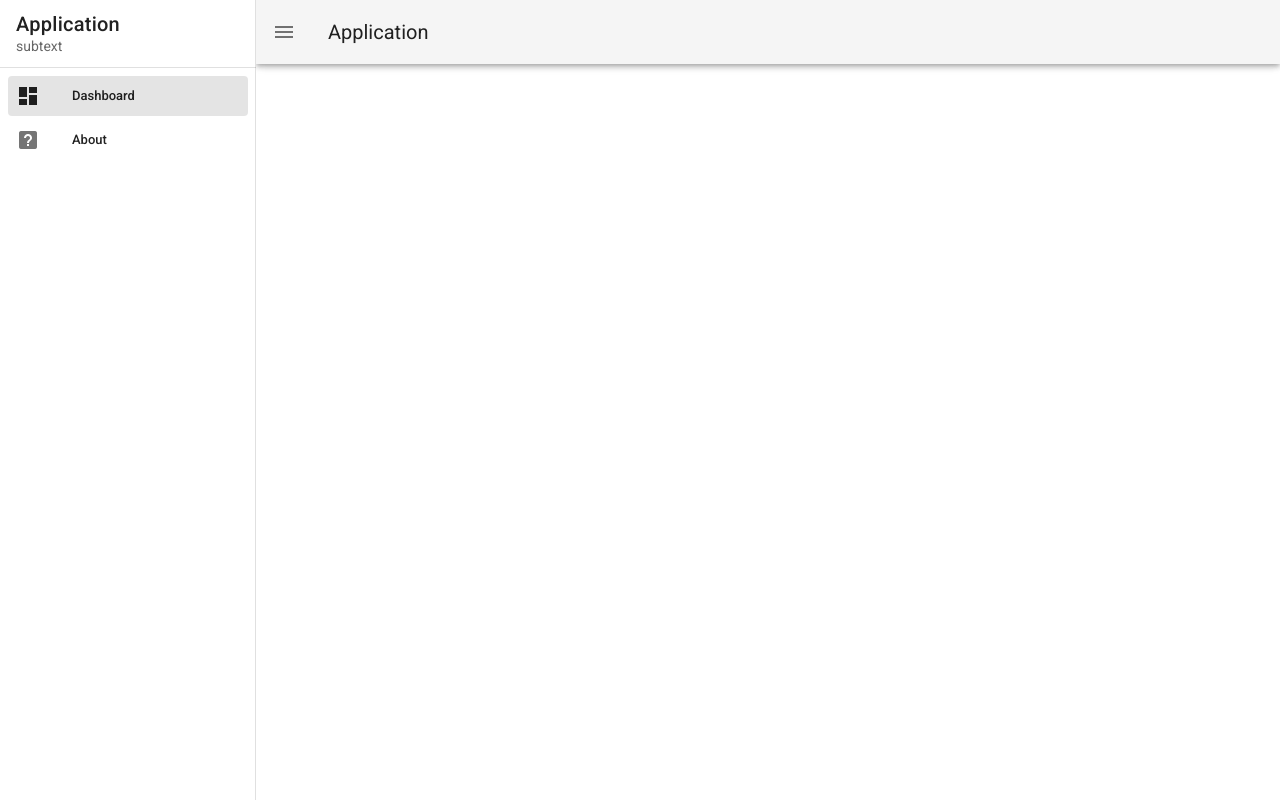
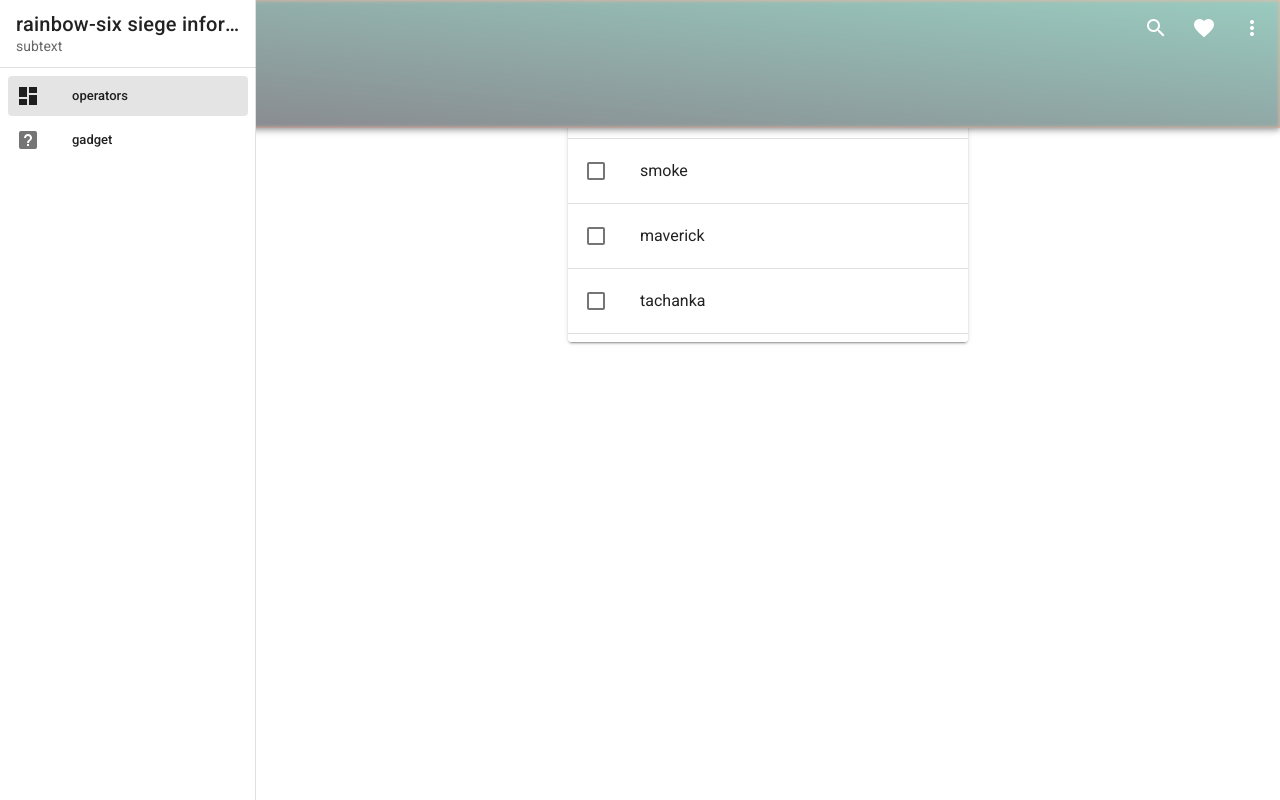
Before and after one commit to joochun1998/pig_cafe, a Vue app: page / in a window 1280 px wide. Built offline with nearby package versions, Linux system fonts and the light colour scheme.

Commit message:
newrainbowsix

```diff
--- a/src/App.vue
+++ b/src/App.vue
@@ -1,4 +1,6 @@
 <template>
+
+
   <v-app id="inspire">
     <v-navigation-drawer
     v-model = "drawer"
@@ -6,7 +8,7 @@
       <v-list-item>
         <v-list-item-content>
           <v-list-item-title class="text-h6">
-            Application
+            rainbow-six siege information
           </v-list-item-title>
           <v-list-item-subtitle>
             subtext
@@ -37,14 +39,52 @@
       </v-list>
     </v-navigation-drawer>
 
-    <v-app-bar app>
+
+
+     <div class = "pa-9"
+
+    <v-app-bar
+      absolute
+      color="#fcb69f"
+      dark
+      shrink-on-scroll
+      src="rainbow6.jpg"
+      scroll-target="#scrolling-techniques-2"
+      hegiht
+    >
+      <template v-slot:img="{ props }">
+        <v-img
+          v-bind="props"
+          gradient="to top right, rgba(19,84,122,.5), rgba(128,208,199,.8)"
+        ></v-img>
+      </template>
+
       <v-app-bar-nav-icon @click="drawer = !drawer"></v-app-bar-nav-icon>
 
-      <v-toolbar-title>Application</v-toolbar-title>
+
+      <v-app-bar-title>Title</v-app-bar-title>
+
+      <v-spacer></v-spacer>
+
+      <v-btn icon>
+        <v-icon>mdi-magnify</v-icon>
+      </v-btn>
+
+      <v-btn icon>
+        <v-icon>mdi-heart</v-icon>
+      </v-btn>
+
+      <v-btn icon>
+        <v-icon>mdi-dots-vertical</v-icon>
+      </v-btn>
     </v-app-bar>
+      <v-app-bar-nav-icon @click="drawer = !drawer"></v-app-bar-nav-icon>
+
+      <v-toolbar-title>Rainbow 6 seige</v-toolbar-title>
+     </div>
 
     <v-main>
-      <!--  -->
+      <router-view></router-view>
     </v-main>
   </v-app>
 </template>
@@ -54,8 +94,8 @@
     data: () => ({
 
       items: [
-          { title: 'Dashboard', icon: 'mdi-view-dashboard', to:'/' },
-          { title: 'About', icon: 'mdi-help-box', to: '/About' },
+          { title: 'operators', icon: 'mdi-view-dashboard', to:'/' },
+          { title: 'gadget', icon: 'mdi-help-box', to: '/About' },
         ],
 
         drawer: null }),
--- a/src/views/About.vue
+++ b/src/views/About.vue
@@ -1,5 +1,86 @@
 <template>
-  <div class="about">
-    <h1>There is a noob</h1>
+
+       <div class = "home">
+      <v-card
+    class="mx-auto"
+    max-width="400"
+  >
+
+
+    <v-list
+      flat
+      two-line
+    >
+         <div
+          v-for ="task in tasks"
+         :key = "task.id">
+
+        <v-list-item
+        @click="doneTask(task.id)"
+        :class = "{ 'indigo lighten-2':task.done }"
+        >"
+          <template v-slot:default>
+            <v-list-item-action>
+              <v-checkbox
+              :input-value="task.done"
+              color = "primary"
+              ></v-checkbox>
+            </v-list-item-action>
+
+            <v-list-item-content>
+              <v-list-item-title>{{task.title}}</v-list-item-title>
+            </v-list-item-content>
+          </template>
+        </v-list-item>
+        <v-divider></v-divider>
+        </div>
+
+
+    </v-list>
+  </v-card>
   </div>
 </template>
+
+<script>
+  export default {
+    name : 'Home',
+    data () {
+      return {
+          tasks: [
+              {
+                  id: 1,
+                  title: "EDD",
+                  done:false
+              },
+
+              {
+                  id: 2,
+                  title: "ADS",
+                  done: false
+               },
+
+              {  id: 3,
+                 title: "magnet",
+                 done: false
+
+
+
+              },
+
+             {    id:4,
+                   title: "torch",
+                   done : false}
+
+           ]
+      }
+    },
+    methods: {
+       doneTask(id) {
+          console.log('id:', id)
+           let task = this.tasks.filter(task => task.id === id)[0]
+           task.done =!task.done
+       }
+
+    }
+  }
+</script>
--- a/src/views/First.vue
+++ b/src/views/First.vue
@@ -1,107 +1,86 @@
 <template>
-  <v-card
+
+       <div class = "home">
+      <v-card
     class="mx-auto"
     max-width="400"
   >
-    <v-toolbar
-      color="purple"
-      dark
-    >
-      <v-app-bar-nav-icon></v-app-bar-nav-icon>
 
-      <v-toolbar-title>Settings</v-toolbar-title>
-
-      <v-spacer></v-spacer>
-
-      <v-btn icon>
-        <v-icon>mdi-magnify</v-icon>
-      </v-btn>
-    </v-toolbar>
-
-    <v-list
-      subheader
-      three-line
-    >
-      <v-subheader>User Controls</v-subheader>
-
-      <v-list-item>
-        <v-list-item-content>
-          <v-list-item-title>Content filtering</v-list-item-title>
-          <v-list-item-subtitle>Set the content filtering level to restrict appts that can be downloaded</v-list-item-subtitle>
-        </v-list-item-content>
-      </v-list-item>
-
-      <v-list-item>
-        <v-list-item-content>
-          <v-list-item-title>Password</v-list-item-title>
-          <v-list-item-subtitle>Require password for purchase or use password to restrict purchase</v-list-item-subtitle>
-        </v-list-item-content>
-      </v-list-item>
-    </v-list>
-
-    <v-divider></v-divider>
 
     <v-list
       flat
-      subheader
-      three-line
+      two-line
     >
-      <v-subheader>General</v-subheader>
+         <div
+          v-for ="task in tasks"
+         :key = "task.id">
 
-      <v-list-item-group
-        v-model="settings"
-        multiple
-        active-class=""
-      >
-        <v-list-item>
-          <template v-slot:default="{ active }">
+        <v-list-item
+        @click="doneTask(task.id)"
+        :class = "{ 'indigo lighten-2':task.done }"
+        >"
+          <template v-slot:default>
             <v-list-item-action>
-              <v-checkbox :input-value="active"></v-checkbox>
+              <v-checkbox
+              :input-value="task.done"
+              color = "primary"
+              ></v-checkbox>
             </v-list-item-action>
 
             <v-list-item-content>
-              <v-list-item-title>Notifications</v-list-item-title>
-              <v-list-item-subtitle>Notify me about updates to apps or games that I downloaded</v-list-item-subtitle>
+              <v-list-item-title>{{task.title}}</v-list-item-title>
             </v-list-item-content>
           </template>
         </v-list-item>
+        <v-divider></v-divider>
+        </div>
 
-        <v-list-item>
-          <template v-slot:default="{ active }">
-            <v-list-item-action>
-              <v-checkbox :input-value="active"></v-checkbox>
-            </v-list-item-action>
 
-            <v-list-item-content>
-              <v-list-item-title>Sound</v-list-item-title>
-              <v-list-item-subtitle>Auto-update apps at any time. Data charges may apply</v-list-item-subtitle>
-            </v-list-item-content>
-          </template>
-        </v-list-item>
-
-        <v-list-item>
-          <template v-slot:default="{ active }">
-            <v-list-item-action>
-              <v-checkbox :input-value="active"></v-checkbox>
-            </v-list-item-action>
-
-            <v-list-item-content>
-              <v-list-item-title>Auto-add widgets</v-list-item-title>
-              <v-list-item-subtitle>Automatically add home screen widgets when downloads complete</v-list-item-subtitle>
-            </v-list-item-content>
-          </template>
-        </v-list-item>
-      </v-list-item-group>
     </v-list>
   </v-card>
+  </div>
 </template>
 
 <script>
   export default {
+    name : 'Home',
     data () {
       return {
-        settings: [],
+          tasks: [
+              {
+                  id: 1,
+                  title: "thermite",
+                  done:false
+              },
+
+              {
+                  id: 2,
+                  title: "smoke",
+                  done: false
+               },
+
+              {  id: 3,
+                 title: "maverick",
+                 done: false
+
+
+
+              },
+
+             {    id:4,
+                   title: "tachanka",
+                   done : false}
+
+           ]
       }
     },
+    methods: {
+       doneTask(id) {
+          console.log('id:', id)
+           let task = this.tasks.filter(task => task.id === id)[0]
+           task.done =!task.done
+       }
+
+    }
   }
 </script>
```
Also changed, not shown: public/rainbow6.jpg (added).
